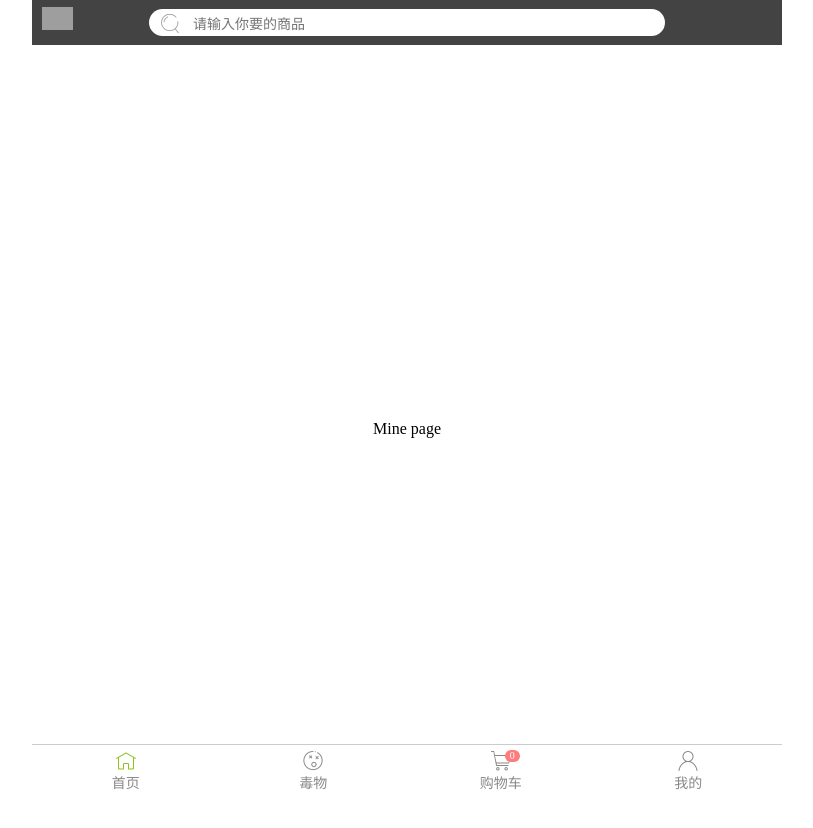
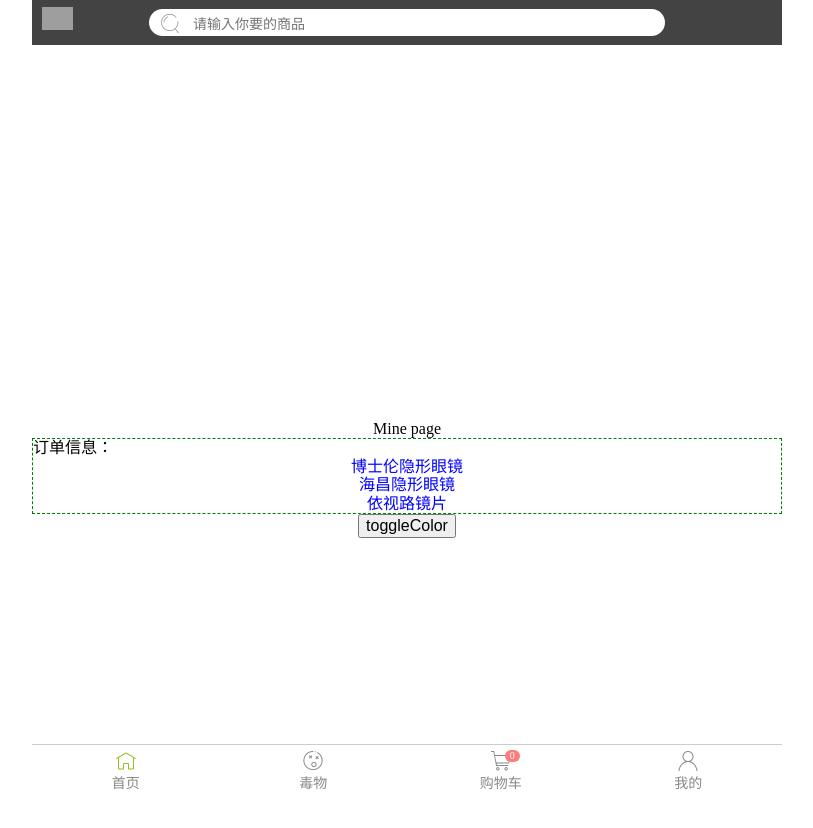
Before and after one commit to KedeIT/kede.mobile, a React (Create React App) app: page /mine in a window 1280 px wide. Shown: the top 828 px of the page, without its empty margins (233-1046 px from the left). Built offline with nearby package versions, Linux system fonts and the light colour scheme; grey boxes are pictures that could not be loaded.

Commit message:
context前准备工作：根据按钮切换显示的颜色

```diff
--- /dev/null
+++ b/src/pages/mine/components/OrderItem.js
@@ -0,0 +1,11 @@
+import React from 'react';
+import {
+    OrderItem
+} from '../style';
+export default (props)=>{
+    return (
+        <OrderItem color={props.itemColor}>
+            {props.item.title}
+        </OrderItem>
+    )
+}
--- /dev/null
+++ b/src/pages/mine/components/OrderList.js
@@ -0,0 +1,16 @@
+import React from 'react';
+import {
+    OrderListWrapper,
+    OrderTitle
+} from '../style';
+import OrderItem from './OrderItem';
+export default (props) => {
+    return (
+        <OrderListWrapper>
+            <OrderTitle>订单信息：</OrderTitle>
+            {props.orderList.map((item, index) => {
+                return <OrderItem key={index} item={item} itemColor={props.itemColor}></OrderItem>
+            })}
+        </OrderListWrapper>
+    )
+}
--- a/src/pages/mine/index.js
+++ b/src/pages/mine/index.js
@@ -1,19 +1,48 @@
 import React, { Component } from 'react'
+import OrderList from './components/OrderList';
 class Mine extends Component {
 
     constructor(props) {
         super(props);
-
+        this.state = {
+            orderList: [
+                {
+                    title: "博士伦隐形眼镜",
+                    price: 23
+                },
+                {
+                    title: "海昌隐形眼镜",
+                    price: 33
+                },
+                {
+                    title: "依视路镜片",
+                    price: 43
+                }
+            ],
+            currentColor: "blue"
+        }
     }
 
     render() {
-
         return (
             <div style={{ height: "600px", margin: "50% auto" }}>
-                Mine page
+                <div>Mine page</div>
+                <OrderList orderList={this.state.orderList} itemColor={this.state.currentColor}></OrderList>
+                <button onClick={() => this.toggleColor()}>toggleColor</button>
             </div>);
     }
 
+    toggleColor = () => {
+        if (this.state.currentColor === "red") {
+            this.setState({
+                currentColor: "blue"
+            });
+        } else {
+            this.setState(() => ({
+                currentColor: "red"
+            }));
+        }
+    }
 
 }
 
--- /dev/null
+++ b/src/pages/mine/style.js
@@ -0,0 +1,14 @@
+import styled from 'styled-components';
+
+export const OrderListWrapper = styled.div`
+    border:1px dashed green;
+    position: relative;
+`
+export const OrderTitle = styled.div`
+    text-align:left;
+    width:100%;
+`
+
+export const OrderItem = styled.div`
+    color:${props=>props.color};
+`
```
Also changed, not shown: 1 other file (tests, documents, lock files or other folders).
